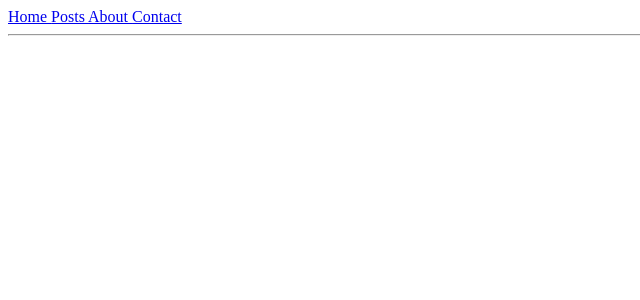
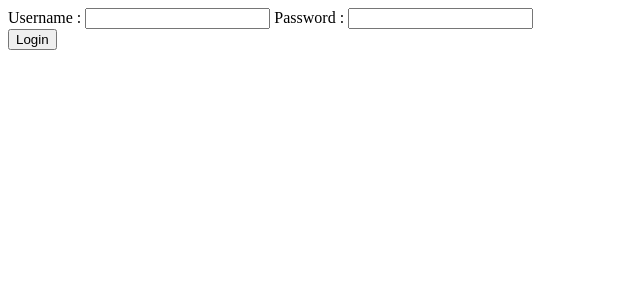
Before and after one commit to sumitroajiprabowo/vue3-composite-api, a Vue app: page /login in a window 1280 px wide. Shown: the top 300 px of the page, without its empty margins (0-640 px from the left). Built offline with nearby package versions, Linux system fonts and the light colour scheme.

Commit message:
Nested Route and Layout

```diff
--- a/src/App.vue
+++ b/src/App.vue
@@ -1,15 +1,3 @@
 <template>
-<nav>
-  <router-link to="/">Home </router-link>
-  <router-link to="/posts">Posts </router-link>
-  <router-link to="/about">About </router-link>
-  <router-link to="/contact">Contact </router-link>
-</nav>
-<hr />
-
 <router-view></router-view>
 </template>
-
-
-<script>
-</script>
--- /dev/null
+++ b/src/components/layouts/Dashboard.vue
@@ -0,0 +1,14 @@
+<template>
+<nav>
+  <router-link to="/">Home </router-link>
+  <router-link to="/posts">Posts </router-link>
+  <router-link to="/about">About </router-link>
+  <router-link to="/contact">Contact </router-link>
+</nav>
+<hr />
+
+<router-view></router-view>
+</template>
+
+<script>
+</script>
--- /dev/null
+++ b/src/components/layouts/Login.vue
@@ -0,0 +1,34 @@
+<template>
+<!-- Create login -->
+<div>
+    Username : <input type="text" v-model="username">
+    Password : <input type="password" v-model="password">
+</div>
+<div>
+    <button @click="login">Login</button>
+</div>
+</template>
+
+<script>
+import { toRefs, reactive } from 'vue';
+import { useRouter } from 'vue-router';
+export default {
+    setup() {
+        const router = useRouter();
+        const data = reactive({
+            username: '',
+            password: ''
+        });
+        const login = () => {
+            if (data.username === 'admin' && data.password === 'admin') {
+                router.push('/');
+            }
+        }
+        return {
+            ...toRefs(data),
+            login
+        };
+    }
+}
+
+</script>
--- a/src/routes/index.js
+++ b/src/routes/index.js
@@ -1,5 +1,8 @@
 import { createWebHistory, createRouter } from "vue-router";
 
+import Login from "./../components/layouts/Login.vue";
+// import Logout from "./../components/layouts/Logout.vue";
+import Dashboard from "./../components/layouts/Dashboard.vue";
 import Home from "./../components/pages/Home.vue";
 import About from "./../components/pages/About.vue";
 import Contact from "./../components/pages/Contact.vue";
@@ -8,30 +11,47 @@ import Post from "./../components/pages/Post.vue";
 
 const routes = [
     {
+        path: "/login",
+        component: Login,
+        name: "Login"
+    },
+    // {
+    //     path: "/logout",
+    //     component: Logout,
+    //     name: "Logout"
+    // },
+    {
         path: "/",
+        component: Dashboard,
+        name: "Dashboard",
+        children: [
+            {
+                path: "",
                 name: "home",
                 component: Home
             },
             {
-        path: "/about",
+                path: "about",
                 name: "about",
                 component: About
             },
             {
-        path: "/contact",
+                path: "contact",
                 name: "contact",
                 component: Contact
             },
             {
-        path: "/posts",
+                path: "posts",
                 name: "posts",
                 component: Posts
             },
             {
-        path: "/posts/:id",
+                path: "posts/:id",
                 name: "post",
                 component: Post
             }
+        ]
+    },
 ];
 
 const router = createRouter({
```
Lines whose indentation alone changed are shown as unchanged.
